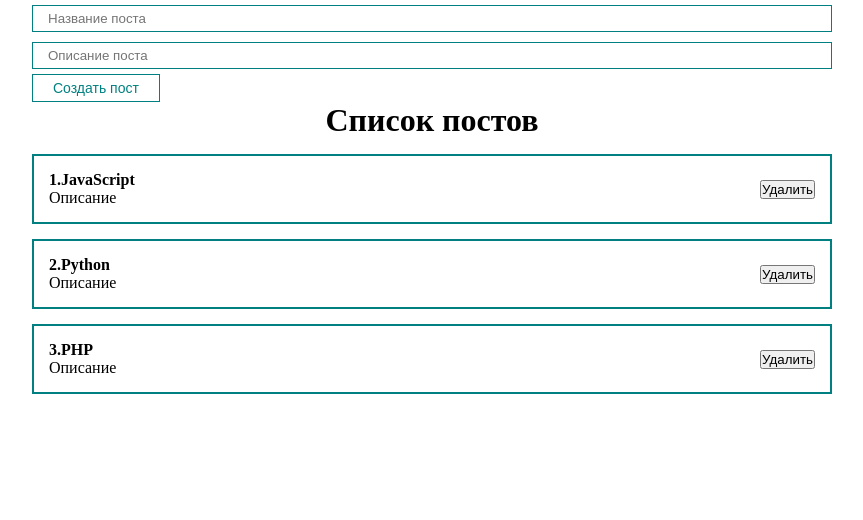
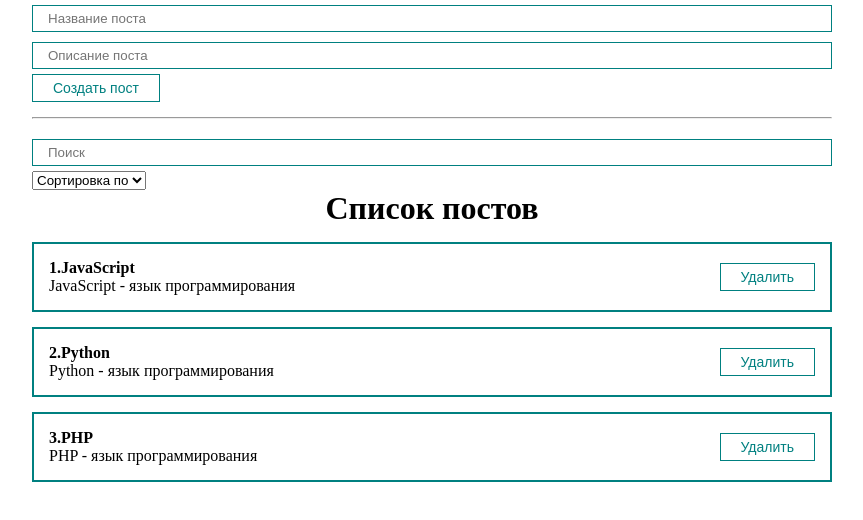
Before and after one commit to UsrnameEx/react-study, a React (Create React App) app: page / in a window 1280 px wide. Shown: the top 520 px of the page, without its empty margins (208-1071 px from the left). Built offline with nearby package versions, Linux system fonts and the light colour scheme.

Commit message:
Add search and sort posts

```diff
--- a/src/App.js
+++ b/src/App.js
@@ -1,26 +1,73 @@
-import React, {useRef, useState} from "react";
+import React, {useMemo, useRef, useState} from "react";
 import './styles/App.css';
 import PostItem from './components/PostItem';
 import PostList from './components/PostList';
 import MyButton from './components/UI/button/MyButton';
 import MyInput from './components/UI/input/MyInput';
 import PostForm from './components/PostForm';
+import MySelect from './components/UI/select/MySelect';
 
 function App() {
     const [posts, setPosts] = useState([
-        {id: 1, title: 'JavaScript', body: 'Описание'},
-        {id: 2, title: 'Python', body: 'Описание'},
-        {id: 3, title: 'PHP', body: 'Описание'}
+        {id: 1, title: 'JavaScript', body: 'JavaScript - язык программирования'},
+        {id: 2, title: 'Python', body: 'Python - язык программирования'},
+        {id: 3, title: 'PHP', body: 'PHP - язык программирования'}
     ]);
+
+    const [selectedSort, setSelectedSort] = useState('');
+    const [searchQuery, setSearchQuery] = useState('');
+
+    const sortedPosts = useMemo(() => {
+        console.log('get sorted posts');
+
+        if (selectedSort) {
+            return [...posts.sort((a, b) => a[selectedSort].localeCompare(b[selectedSort]))];
+        }
+
+        return posts;
+    }, [selectedSort, posts]);
+
+    const sortAndSearchPosts = useMemo(() => {
+        return sortedPosts.filter(post => post.title.toLowerCase().includes(searchQuery.toLowerCase()));
+    }, [searchQuery, sortedPosts]);
+
+    const sortPosts = (sort) => {
+        setSelectedSort(sort);
+    }
 
     const createPost = (newPost) => {
         setPosts([...posts, newPost]);
     }
 
+    const removePost = (post) => {
+        setPosts(posts.filter(p => p.id !== post.id));
+    }
+
     return (
         <div className="App">
             <PostForm create={createPost}/>
-            <PostList posts={posts} title='Список постов'/>
+            <hr style={{margin: '15px 0'}}/>
+            <div>
+                <MyInput
+                    value={searchQuery}
+                    placeholder='Поиск'
+                    onChange={e => setSearchQuery(e.target.value)}
+                />
+                <MySelect
+                    value={selectedSort}
+                    onChange={sortPosts}
+                    defaultValue='Сортировка по'
+                    options={[
+                        {value: 'title', name: 'По названию'},
+                        {value: 'body', name: 'По описанию'}
+                    ]}
+                />
+            </div>
+            {
+                sortAndSearchPosts.length !== 0
+                    ? <PostList posts={sortAndSearchPosts} remove={removePost} title='Список постов'/>
+                    : <h1 style={{textAlign: 'center'}}>Посты не найдены!</h1>
+            }
         </div>
     );
 }
--- a/src/components/PostItem.jsx
+++ b/src/components/PostItem.jsx
@@ -1,4 +1,5 @@
 import React from 'react';
+import MyButton from './UI/button/MyButton';
 
 const PostItem = (props) => {
     return (
@@ -11,7 +12,7 @@ const PostItem = (props) => {
                     </div>
                 </div>
                 <div className='post__buttons'>
-                    <button>Удалить</button>
+                    <MyButton onClick={() => props.remove(props.post)}>Удалить</MyButton>
                 </div>
             </div>
         </div>
--- a/src/components/PostList.jsx
+++ b/src/components/PostList.jsx
@@ -1,14 +1,14 @@
 import React from 'react';
 import PostItem from './PostItem';
 
-const PostList = ({posts, title}) => {
+const PostList = ({posts, title, remove}) => {
     return (
         <div>
             <h1 style={{textAlign: 'center'}}>
                 {title}
             </h1>
             {posts.map((post, index) =>
-                <PostItem number={index + 1} post={post} key={post.id}/>
+                <PostItem remove={remove} number={index + 1} post={post} key={post.id}/>
             )}
         </div>
     );
--- a/src/components/UI/input/MyInput.jsx
+++ b/src/components/UI/input/MyInput.jsx
@@ -1,12 +1,12 @@
 import React from 'react';
 import classes from './MyInput.module.css';
 
-const MyInput = React.forwardRef((props, ref) => {
+const MyInput = (props) => {
     return (
         <div>
-            <input ref={ref} {...props} className={classes.MyInput}/>
+            <input {...props} className={classes.MyInput}/>
         </div>
     );
-});
+};
 
 export default MyInput;
--- /dev/null
+++ b/src/components/UI/select/MySelect.jsx
@@ -0,0 +1,21 @@
+import React from 'react';
+
+const MySelect = ({options, defaultValue, onChange, value}) => {
+    return (
+        <div>
+            <select
+                value={value}
+                onChange={e => onChange(e.target.value)}
+            >
+                <option disabled value=''>{defaultValue}</option>
+                {
+                    options.map(option =>
+                        <option value={option.value} key={option.value}>{option.name}</option>
+                    )
+                }
+            </select>
+        </div>
+    );
+};
+
+export default MySelect;
```
